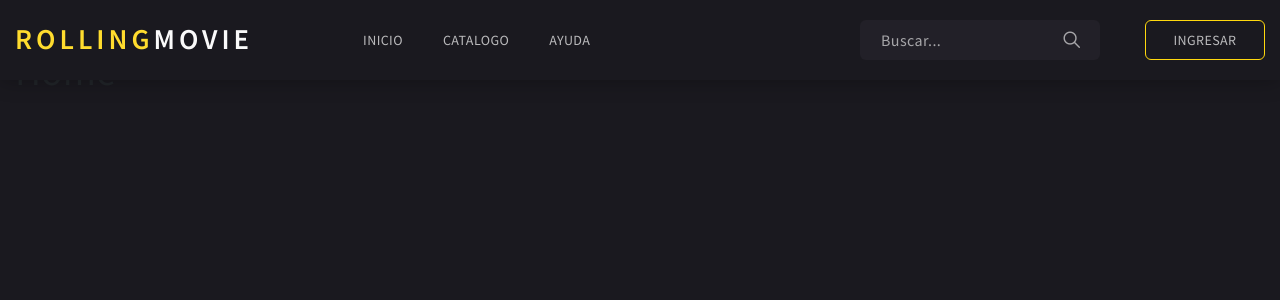
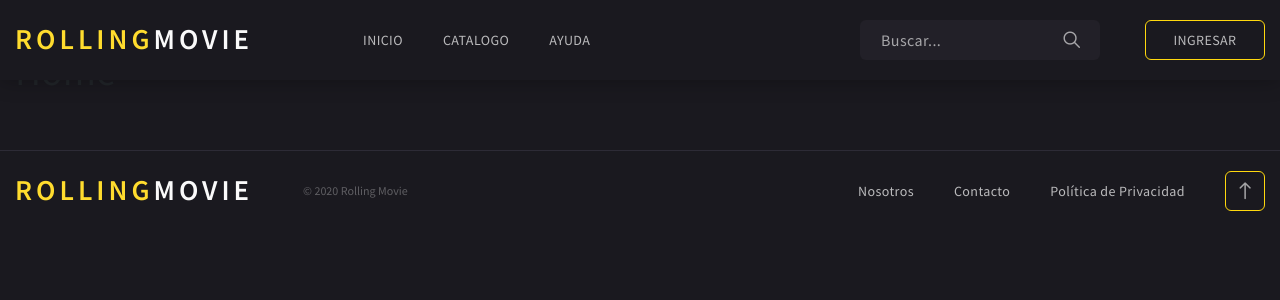
Before and after one commit to martinezcristian141/rolling-movie-app-fe, a React (Create React App) app: page / in a window 1280 px wide. Shown: the top 300 px of the page. Built offline with nearby package versions, Linux system fonts and the light colour scheme.

Commit message:
Agrego footer. Elimino archivos inecesarios.

```diff
--- a/src/components/app/App.jsx
+++ b/src/components/app/App.jsx
@@ -3,6 +3,7 @@ import {BrowserRouter as Router, Switch, Route, Link} from "react-router-dom";
 
 import './App.css';
 import Navbar from './navbar/Navbar'
+import Footer from './footer/Footer'
 import Home from './home/Home'
 
 function App() {
@@ -13,6 +14,7 @@ function App() {
         <Switch>
           <Route path="/" exact component={Home}/>
         </Switch>
+        <Footer />
       </Router>
     </div>
   );
--- /dev/null
+++ b/src/components/app/footer/Footer.css
@@ -0,0 +1,195 @@
+.footer {
+    background-color: #1a191f;
+    border-top: 1px solid rgba(210,201,255,0.1);
+  }
+  .footer__content {
+    display: -webkit-flex;
+    display: -ms-flexbox;
+    display: flex;
+    -webkit-box-orient: vertical;
+    -webkit-box-direction: normal;
+    -webkit-flex-direction: column;
+    -moz-box-direction: column;
+    -ms-flex-direction: column;
+    flex-direction: column;
+    -webkit-justify-content: flex-start;
+    -ms-flex-pack: start;
+    justify-content: flex-start;
+    -webkit-align-items: flex-start;
+    -ms-flex-align: start;
+    align-items: flex-start;
+    padding: 40px 0;
+    position: relative;
+  }
+  .footer__logo {
+    display: -webkit-flex;
+    display: -ms-flexbox;
+    display: flex;
+    -webkit-box-orient: horizontal;
+    -webkit-box-direction: normal;
+    -webkit-flex-direction: row;
+    -moz-box-direction: row;
+    -ms-flex-direction: row;
+    flex-direction: row;
+    -webkit-justify-content: center;
+    -ms-flex-pack: center;
+    justify-content: center;
+    -webkit-align-items: center;
+    -ms-flex-align: center;
+    align-items: center;
+    width: 100px;
+    -ms-flex-order: 1;
+    -webkit-order: 1;
+    order: 1;
+  }
+  .footer__logo img {
+    width: 100%;
+    max-width: 110px;
+    display: block;
+  }
+  .footer__nav {
+    -ms-flex-order: 2;
+    -webkit-order: 2;
+    order: 2;
+    display: -webkit-flex;
+    display: -ms-flexbox;
+    display: flex;
+    -webkit-flex-direction: start;
+    -moz-box-direction: start;
+    -ms-flex-direction: start;
+    flex-direction: start;
+    -webkit-justify-content: flex-start;
+    -ms-flex-pack: start;
+    justify-content: flex-start;
+    -webkit-align-items: center;
+    -ms-flex-align: center;
+    align-items: center;
+    margin-top: 20px;
+  }
+  .footer__nav a {
+    font-size: 14px;
+    letter-spacing: 0.4px;
+    color: rgba(255,255,255,0.7);
+    margin-right: 15px;
+  }
+  .footer__nav a:last-child {
+    margin-right: 0;
+  }
+  .footer__nav a:hover {
+    color: #ffd80e;
+  }
+  .footer__copyright {
+    display: inline-block;
+    -ms-flex-order: 3;
+    -webkit-order: 3;
+    order: 3;
+    margin-top: 20px;
+    font-size: 12px;
+    line-height: 14px;
+    color: rgba(255,255,255,0.3);
+  }
+  .footer__copyright a {
+    color: rgba(255,255,255,0.3);
+  }
+  .footer__copyright a:hover {
+    color: #ffd80e;
+  }
+  .footer__back {
+    display: -webkit-flex;
+    display: -ms-flexbox;
+    display: flex;
+    -webkit-box-orient: horizontal;
+    -webkit-box-direction: normal;
+    -webkit-flex-direction: row;
+    -moz-box-direction: row;
+    -ms-flex-direction: row;
+    flex-direction: row;
+    -webkit-justify-content: center;
+    -ms-flex-pack: center;
+    justify-content: center;
+    -webkit-align-items: center;
+    -ms-flex-align: center;
+    align-items: center;
+    width: 40px;
+    height: 40px;
+    border: 1px solid #ffd80e;
+    color: rgba(255,255,255,0.6);
+    position: absolute;
+    right: 0;
+    bottom: 40px;
+    -webkit-border-radius: 6px;
+    border-radius: 6px;
+    font-size: 30px;
+    line-height: 30px;
+  }
+  .footer__back:hover {
+    color: #fff;
+  }
+  @media (min-width: 576px) {
+    .footer__logo {
+      width: 110px;
+    }
+  }
+  @media (min-width: 768px) {
+    .footer__content {
+      -webkit-box-orient: horizontal;
+      -webkit-box-direction: normal;
+      -webkit-flex-direction: row;
+      -moz-box-direction: row;
+      -ms-flex-direction: row;
+      flex-direction: row;
+      -webkit-justify-content: flex-start;
+      -ms-flex-pack: start;
+      justify-content: flex-start;
+      -webkit-align-items: center;
+      -ms-flex-align: center;
+      align-items: center;
+      padding: 0;
+      height: 80px;
+    }
+    .footer__nav {
+      -ms-flex-order: 3;
+      -webkit-order: 3;
+      order: 3;
+      margin-top: 0;
+      margin-left: auto;
+      margin-right: 80px;
+    }
+    .footer__nav a {
+      margin-right: 25px;
+    }
+    .footer__nav a:last-child {
+      margin-right: 0;
+    }
+    .footer__copyright {
+      -ms-flex-order: 2;
+      -webkit-order: 2;
+      order: 2;
+      margin-top: 0;
+      margin-left: 20px;
+    }
+    .footer__back {
+      position: absolute;
+      bottom: 50%;
+      margin-bottom: -20px;
+    }
+  }
+  @media (min-width: 1200px) {
+    .footer__nav a {
+      margin-right: 40px;
+    }
+    .footer__nav a:last-child {
+      margin-right: 0;
+    }
+  }
+  @media (min-width: 1310px) {
+    .footer__nav {
+      margin-right: 85px;
+    }
+    .footer__nav a {
+      margin-right: 45px;
+    }
+    .footer__nav a:last-child {
+      margin-right: 0;
+    }
+  }
--- /dev/null
+++ b/src/components/app/footer/Footer.jsx
@@ -0,0 +1,37 @@
+import React from 'react'
+import { Link } from 'react-router-dom'
+import './Footer.css'
+
+class Footer extends React.Component {
+    render() {
+        return (
+            <footer class="footer">
+                <div class="container">
+                    <div class="row">
+                        <div class="col-12">
+                            <div class="footer__content">
+                                <Link to='/'>
+                                    <div className="logo"><span className="highlight">ROLLING</span>MOVIE</div>
+                                </Link>
+
+                                <span class="footer__copyright">© 2020 Rolling Movie<br /></span>
+
+                                <nav class="footer__nav">
+                                    <a href="about.html">Nosotros</a>
+                                    <a href="contacts.html">Contacto</a>
+                                    <a href="privacy.html">Política de Privacidad</a>
+                                </nav>
+
+                                <button class="footer__back" type="button">
+                                    <i class="icon ion-ios-arrow-round-up"></i>
+                                </button>
+                            </div>
+                        </div>
+                    </div>
+                </div>
+            </footer>
+        )
+    }
+}
+
+export default Footer;
```
Also changed, not shown: src/components/app/header/header.jsx (deleted, +0 -58 lines), src/components/app/header/header.css (deleted), src/components/app/header/index.js (deleted), src/components/app/home/index.js (deleted).
